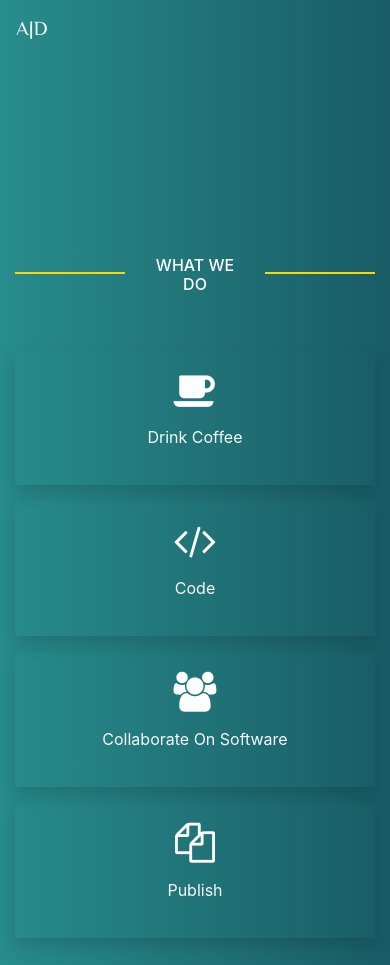
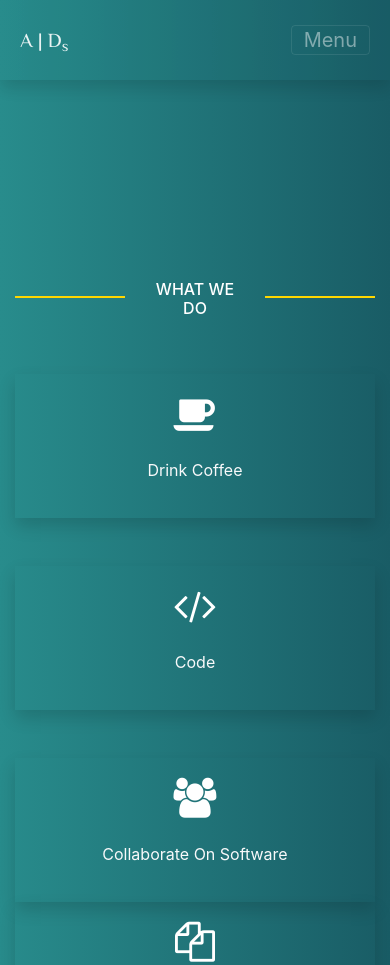
Before and after one commit to Anonymous-Devs/Official_Website, a plain HTML site: page index.html in a window 390 px wide. Shown: the top 965 px of the page. Drawn offline with nearby package versions, Linux system fonts and the light colour scheme.

Commit message:
Update UI

```diff
--- a/index.html
+++ b/index.html
@@ -19,9 +19,17 @@
     body{
       background: linear-gradient(90deg,#288c8c,#195c65)
     }
+    nav{
+      background: linear-gradient(90deg,#288c8c,#195c65);
+
+      color: white;
+      opacity: .9;
+    }
     .nav .nav-item .nav-link, .navbar-brand{
       color: whitesmoke;
       font-family: "philosopher", serif;
+      opacity: 1;
+      /* background: rgba(0,0,0,0.5); */
     }
     .nav .nav-item .nav-link:hover{
       color: #aaa;
@@ -42,7 +50,7 @@
       border: 1px solid gold;
     }
 
-    .shadow{
+     .shadow{
       padding: 20px;
       transition: all .4s;
     }
@@ -52,7 +60,7 @@
       transition: all .2s;
     }
     .shadow i{
-      margin-bottom: 15px;
+
       color: white;
       font-size: 40px;
     }
@@ -78,13 +86,12 @@
 </head>
 
 <body>
-<nav class="navbar navbar-expand-sm bg-transparent text-light">
+<nav class="navbar navbar-expand-sm navbar-dark sticky-top text-light shadow">
   <div class="container-fluid">
-    <div class="navbar-header">
-      <a href="index.html" class="navbar-brand">A|D</a>
-      <button class="navbar-toggler btn btn-primary" data-toggle="collapse" data-target="#navbar"></button>
-      <span class="navbar-toggler-icon"></span>
-    </div>
+      <a href="index.html" class="navbar-brand">A | D<sub>s</sub></a>
+      <button class="navbar-toggler" data-toggle="collapse" data-target="#navbar">
+          <span class="pt-5 pb-5">Menu</span>
+      </button>
     <div class="collapse navbar-collapse" id="navbar">
       <ul class="nav navbar-nav ml-auto">
         <li class="nav-item">
@@ -102,7 +109,7 @@
             HIRE A DEV
           </a>
         </li>
-        <li class="nav-item ml-2">
+        <li class="nav-item ml-md-2">
           <a href="signUp.html" class="nav-link nav-link-hover rounded" id='signUp'>
             SIGN UP
           </a>
@@ -116,41 +123,42 @@
     </div>
   </div>
 </nav>
-<header >
+
+<header class="mb-5">
   <div class="text-white text-center container">
       <span id="span"><hr>
     <h6 class="d-inline pl-4 pr-4">WHAT WE DO</h6>
     <hr></span>
     <div class="row mt-5">
-      <div class="col-md-3 col-sm-6 mb-3">
+      <div class="col-md-3 col-sm-6 mb-5">
         <div class="shadow text-light">
-          <i class="fa fa-coffee"></i>
+          <i class="fa fa-coffee mb-4"></i>
           <p> Drink Coffee</p>
         </div>
       </div>
-      <div class="col-md-3 col-sm-6 mb-3">
+      <div class="col-md-3 col-sm-6 mb-5">
         <div class="shadow text-light">
-          <i class="fa fa-code"></i>
+          <i class="fa fa-code mb-4"></i>
           <p>Code</p>
         </div>
       </div>
-      <div class="col-md-3 col-sm-6 mb-3">
+      <div class="col-md-3 col-sm-6">
         <div class="shadow text-light">
-          <i class="fa fa-users"></i>
+          <i class="fa fa-users mb-4"></i>
           <p> Collaborate On Software</p>
         </div>
 
       </div>
-      <div class="col-md-3 col-sm-6 ">
+      <div class="col-md-3 col-sm-6">
         <div class="shadow text-light">
-          <i class="fa fa-copy"></i>
+          <i class="fa fa-copy mb-4"></i>
           <p> Publish</p>
         </div>
       </div>
     </div>
   </div>
 </header>
-<footer class='bg-dark mb-5 '>
+<footer class='bg-dark'>
   <div class="container-fluid text-light text-right">
   <a href="facebook.com">
     <i class="fa fa-facebook-square"></i>
```
